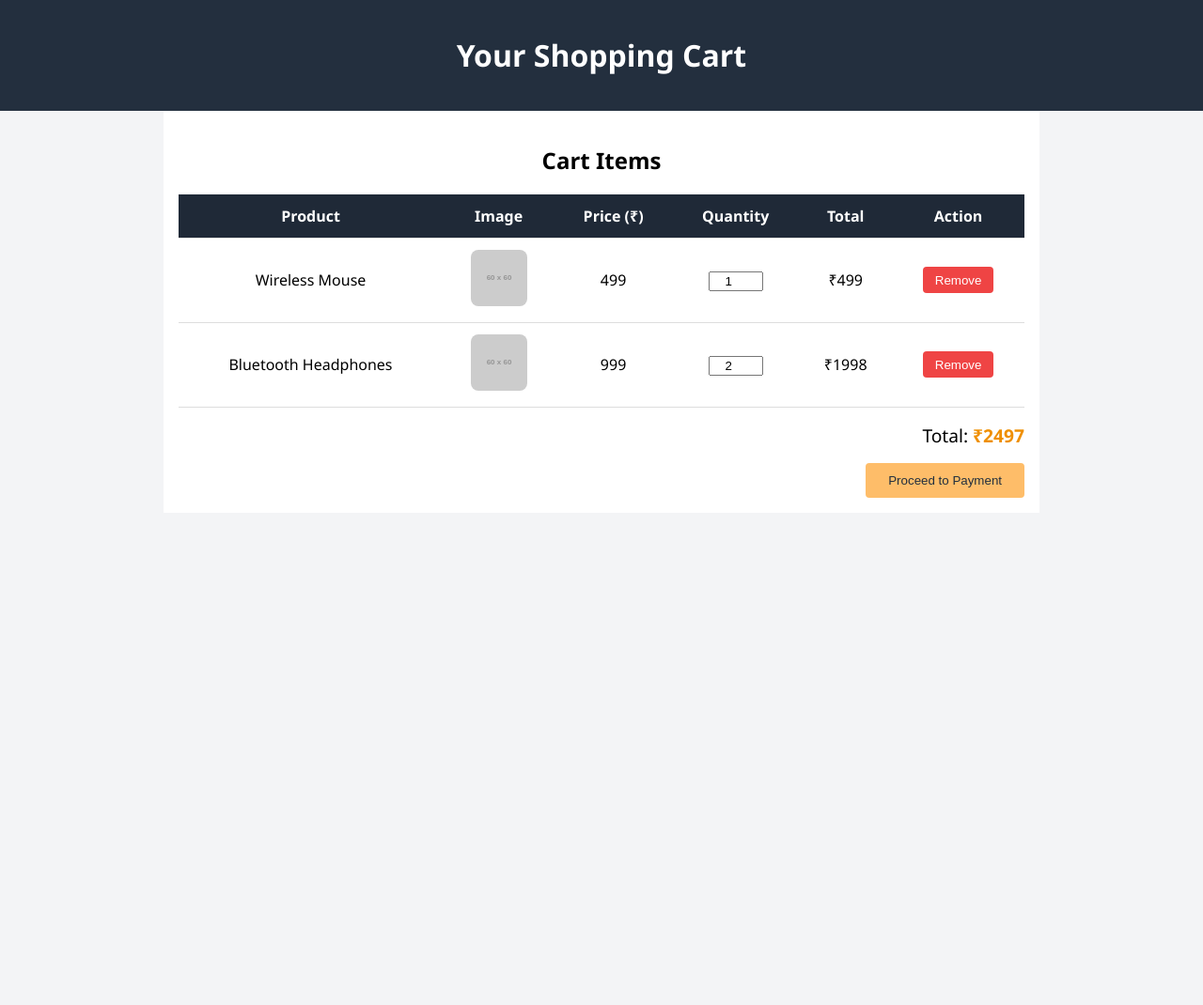
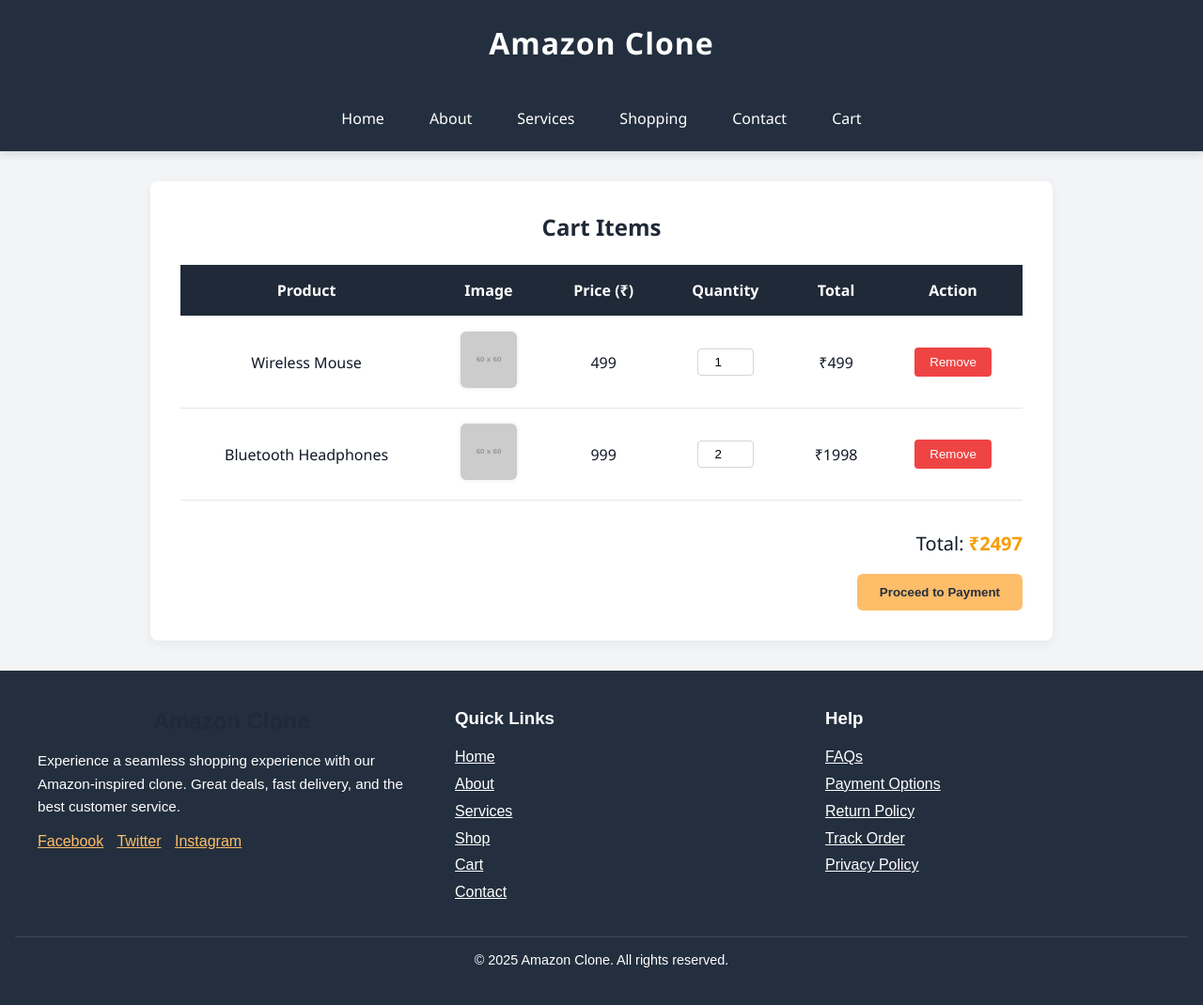
Before and after one commit to dharmeshchauhan09/amazon-clone, a plain HTML site: page Cart.html in a window 1280 px wide. Shown: the whole page at 94% size. Before the commit the page ends 800 px from the top, so only its background shows below. Drawn offline with nearby package versions, Linux system fonts and the light colour scheme; placeholder pictures from the web are drawn by us.

Commit message:
Add files via upload

```diff
--- a/Cart.html
+++ b/Cart.html
@@ -4,30 +4,38 @@
   <meta charset="UTF-8">
   <title>Shopping Cart</title>
   <meta name="viewport" content="width=device-width, initial-scale=1.0">
+  <script src="https://code.jquery.com/jquery-3.6.0.min.js"></script>
   <style>
     body {
       font-family: 'Segoe UI', sans-serif;
       background-color: #f3f4f6;
       margin: 0;
       padding: 0;
+      color: #111827;
     }
 
     header {
       background-color: #232f3e;
       color: white;
       text-align: center;
-      padding: 1rem;
+      padding: 1.5rem;
+      font-size: 1.4rem;
+      font-weight: bold;
     }
 
     main {
-      max-width: 900px;
-      margin: auto;
-      padding: 1rem;
-      background-color: white;
+      max-width: 960px;
+      margin: 2rem auto;
+      padding: 2rem;
+      background-color: #fff;
+      box-shadow: 0 4px 12px rgba(0, 0, 0, 0.05);
+      border-radius: 8px;
     }
 
     h2 {
       text-align: center;
+      margin-bottom: 1.5rem;
+      color: #1f2937;
     }
 
     table {
@@ -37,33 +45,45 @@
     }
 
     th, td {
-      padding: 0.75rem;
+      padding: 1rem;
       text-align: center;
-      border-bottom: 1px solid #ddd;
+      border-bottom: 1px solid #e5e7eb;
     }
 
     th {
       background-color: #1f2937;
       color: white;
+      font-weight: 600;
     }
 
     td img {
       width: 60px;
-      border-radius: 8px;
+      height: auto;
+      border-radius: 6px;
+      box-shadow: 0 0 4px rgba(0, 0, 0, 0.1);
     }
 
     input.qty {
-      width: 50px;
+      width: 60px;
+      padding: 0.4rem;
       text-align: center;
+      border: 1px solid #d1d5db;
+      border-radius: 4px;
+      outline: none;
+    }
+
+    input.qty:focus {
+      border-color: #2563eb;
     }
 
     .remove-btn {
       background-color: #ef4444;
       color: white;
       border: none;
-      padding: 0.4rem 0.8rem;
+      padding: 0.5rem 1rem;
       border-radius: 4px;
       cursor: pointer;
+      transition: background-color 0.3s;
     }
 
     .remove-btn:hover {
@@ -72,27 +92,29 @@
 
     .cart-summary {
       text-align: right;
-      margin-top: 1rem;
-      font-size: 1.2rem;
+      margin-top: 2rem;
+      font-size: 1.25rem;
     }
 
     .cart-summary .total {
       font-weight: bold;
-      color: #ef8f00;
+      color: #f59e0b;
     }
 
     .checkout-btn {
-      margin-top: 1rem;
-      padding: 0.7rem 1.5rem;
+      margin-top: 1.2rem;
+      padding: 0.75rem 1.5rem;
       background-color: #febd69;
       color: #232f3e;
       border: none;
-      border-radius: 4px;
+      font-weight: 600;
+      border-radius: 6px;
       cursor: pointer;
+      transition: background-color 0.3s;
     }
 
     .checkout-btn:hover {
-      background-color: #ff9900;
+      background-color: #f59e0b;
     }
 
     @media (max-width: 768px) {
@@ -105,25 +127,28 @@
       }
 
       tr {
-        border: 1px solid #ddd;
-        margin-bottom: 1rem;
+        border: 1px solid #e5e7eb;
+        margin-bottom: 1.5rem;
         padding: 1rem;
         border-radius: 8px;
       }
 
       td {
-        padding: 0.5rem;
+        padding: 0.5rem 0;
         text-align: left;
       }
 
       td::before {
         content: attr(data-label);
-        font-weight: bold;
+        font-weight: 600;
+        color: #6b7280;
         display: block;
+        margin-bottom: 0.25rem;
       }
 
       .cart-summary {
         text-align: center;
+        margin-top: 2rem;
       }
 
       .checkout-btn {
@@ -133,10 +158,7 @@
   </style>
 </head>
 <body>
-  <header>
-    <h1>Your Shopping Cart</h1>
-  </header>
-
+  <div id="header"></div>
   <main>
     <h2>Cart Items</h2>
     <table id="cart-table">
@@ -230,5 +252,7 @@
 
     window.onload = loadCart;
   </script>
+  <div id="footer"></div>
+  <script src="index.js"></script>
 </body>
 </html>
--- a/header.html
+++ b/header.html
@@ -1,9 +1,83 @@
-<!-- header.html -->
-<header>
+<!DOCTYPE html>
+<html lang="en">
+<head>
+  <meta charset="UTF-8" />
+  <title>Header</title>
+  <meta name="viewport" content="width=device-width, initial-scale=1.0" />
+  <style>
+    :root {
+      --primary-bg: #232f3e;
+      --accent: #febd69;
+      --hover-accent: #ff9900;
+      --text-light: #ffffff;
+    }
+
+    * {
+      margin: 0;
+      padding: 0;
+      box-sizing: border-box;
+    }
+
+    body {
+      font-family: 'Segoe UI', Tahoma, Geneva, Verdana, sans-serif;
+      background-color: #f3f4f6;
+    }
+
+    header {
+      background-color: var(--primary-bg);
+      color: var(--text-light);
+      text-align: center;
+      padding: 1.5rem 1rem;
+      font-size: 2rem;
+      font-weight: bold;
+      letter-spacing: 1px;
+    }
+
+    nav.navbar {
+      background-color: var(--primary-bg);
+      display: flex;
+      flex-wrap: wrap;
+      justify-content: center;
+      gap: 1rem;
+      padding: 1rem;
+      box-shadow: 0 4px 8px rgba(0, 0, 0, 0.1);
+    }
+
+    nav.navbar a {
+      color: var(--text-light);
+      text-decoration: none;
+      padding: 0.5rem 1rem;
+      font-weight: 500;
+      border-radius: 4px;
+      transition: background-color 0.3s ease, transform 0.2s ease;
+    }
+
+    nav.navbar a:hover {
+      background-color: var(--accent);
+      color: #111;
+      transform: scale(1.05);
+    }
+
+    @media (max-width: 768px) {
+      nav.navbar {
+        flex-direction: column;
+        align-items: center;
+      }
+
+      nav.navbar a {
+        width: 100%;
+        text-align: center;
+      }
+    }
+  </style>
+</head>
+<body>
+
+  <header>
     Amazon Clone
   </header>
 
-  <nav>
+  <nav class="navbar">
     <a href="index.html">Home</a>
     <a href="about.html">About</a>
     <a href="services.html">Services</a>
@@ -11,3 +85,6 @@
     <a href="contact.html">Contact</a>
     <a href="cart.html">Cart</a>
   </nav>
+
+</body>
+</html>
```
Also changed, not shown: contact.html (+1 -1 lines), shopping.html (+1 -1 lines).
